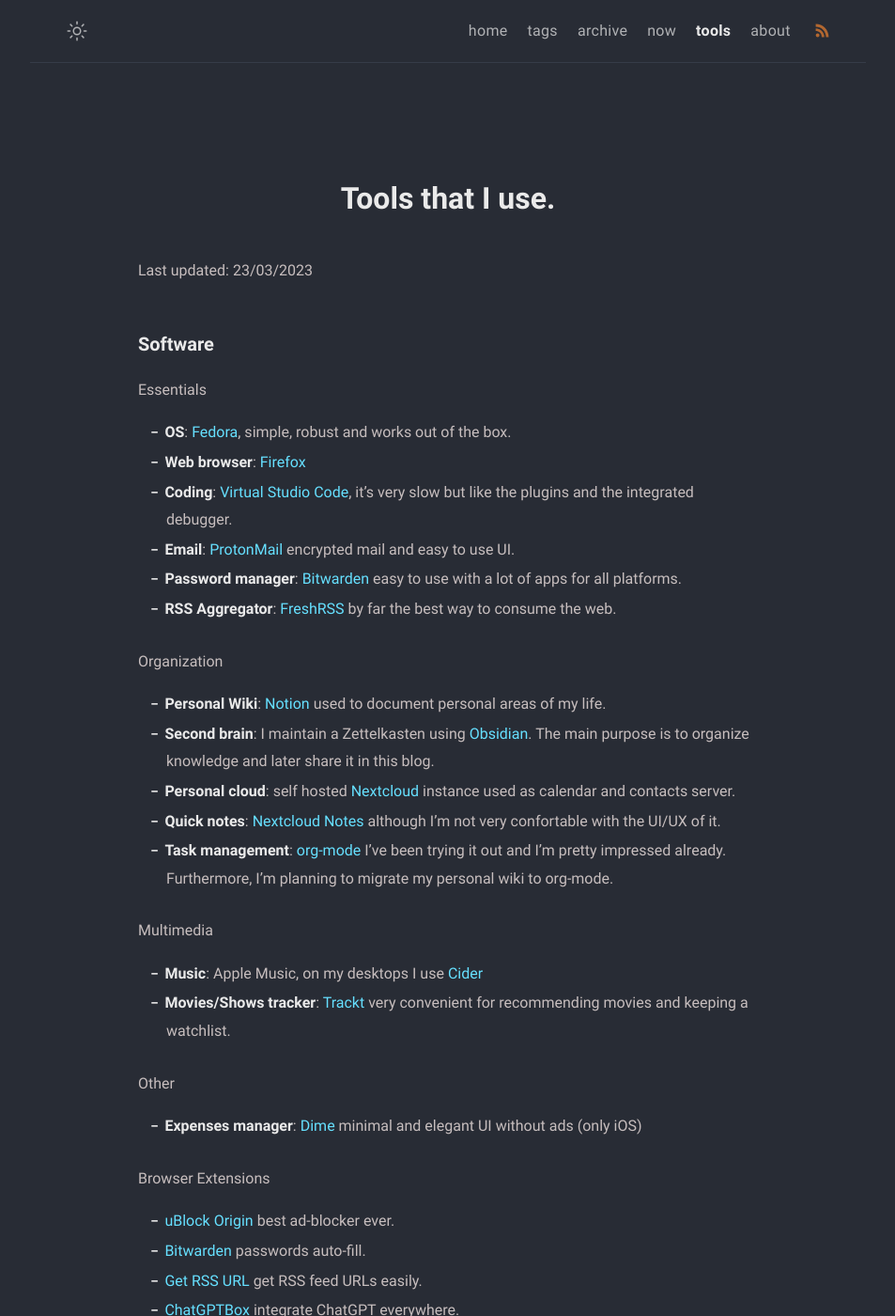
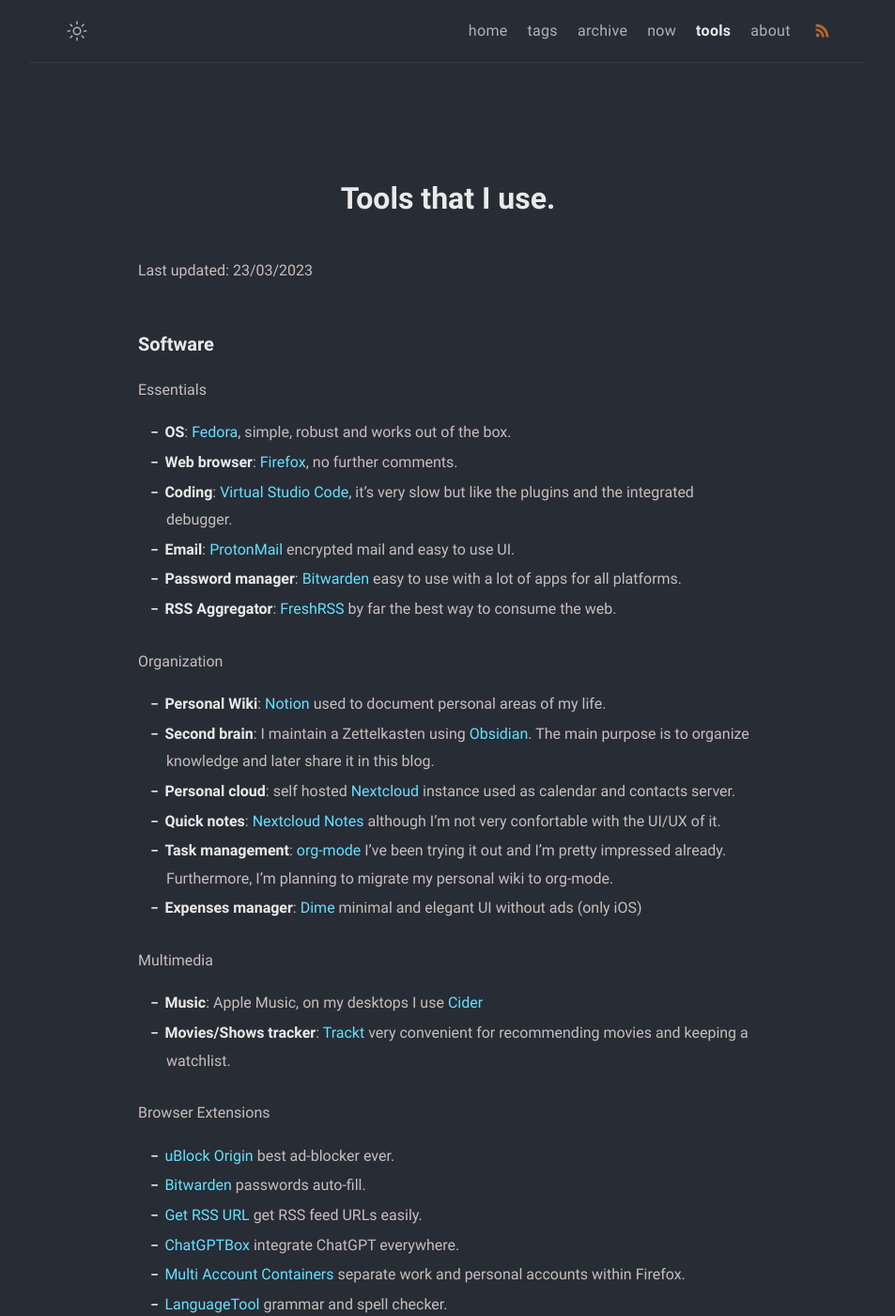
Before and after one commit to MonkeyAndres/MonkeyAndres.github.io, a Jekyll site: the page built from tools.md, in a window 1280 px wide and 1400 px high. Shown: the whole window at 94% size, without its empty margins (163-1116 px from the left). Built offline with Jekyll 4.4.1, drawn with Linux system fonts in a browser that asks for light colours.

Commit message:
📝 Update tools page

```diff
--- a/tools.md
+++ b/tools.md
@@ -12,7 +12,7 @@
 
 Essentials
 - **OS**: [Fedora](https://getfedora.org/), simple, robust and works out of the box.
-- **Web browser**: [Firefox](https://www.mozilla.org/en-US/firefox/browsers/)
+- **Web browser**: [Firefox](https://www.mozilla.org/en-US/firefox/browsers/), no further comments.
 - **Coding**: [Virtual Studio Code](https://code.visualstudio.com/), it's very slow but like the plugins and the integrated debugger.
 - **Email**: [ProtonMail](https://protonmail.com/) encrypted mail and easy to use UI.
 - **Password manager**: [Bitwarden](https://bitwarden.com/) easy to use with a lot of apps for all platforms.
@@ -24,13 +24,11 @@
 - **Personal cloud**: self hosted [Nextcloud](https://github.com/nextcloud/server) instance used as calendar and contacts server.
 - **Quick notes**: [Nextcloud Notes](https://github.com/nextcloud/notes) although I'm not very confortable with the UI/UX of it.
 - **Task management**: [org-mode](https://orgmode.org/) I've been trying it out and I'm pretty impressed already. Furthermore, I'm planning to migrate my personal wiki to org-mode.
+- **Expenses manager**: [Dime](https://apps.apple.com/us/app/dime-budgets-and-expenses/id1635280255) minimal and elegant UI without ads (only iOS)
 
 Multimedia
 - **Music**: Apple Music, on my desktops I use [Cider](https://cider.sh/)
 - **Movies/Shows tracker**: [Trackt](https://trakt.tv/) very convenient for recommending movies and keeping a watchlist.
-
-Other
-- **Expenses manager**: [Dime](https://apps.apple.com/us/app/dime-budgets-and-expenses/id1635280255) minimal and elegant UI without ads (only iOS)
 
 Browser Extensions
 - [uBlock Origin](https://addons.mozilla.org/en-US/firefox/addon/ublock-origin/) best ad-blocker ever.
```
